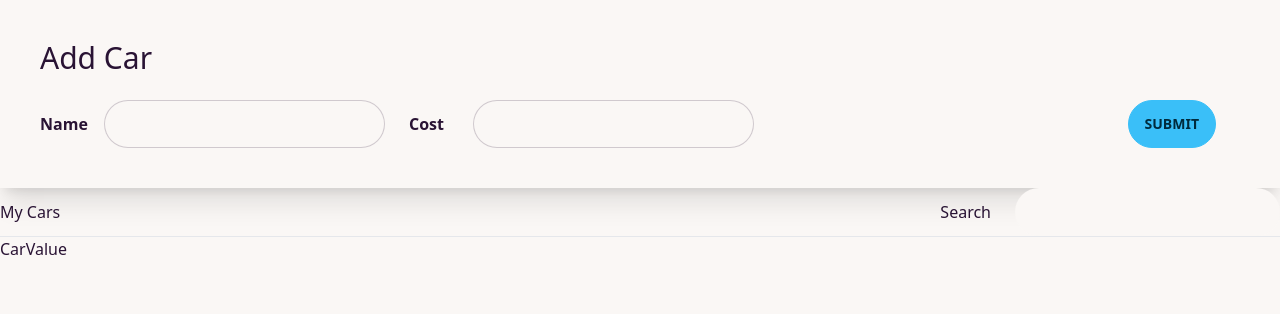
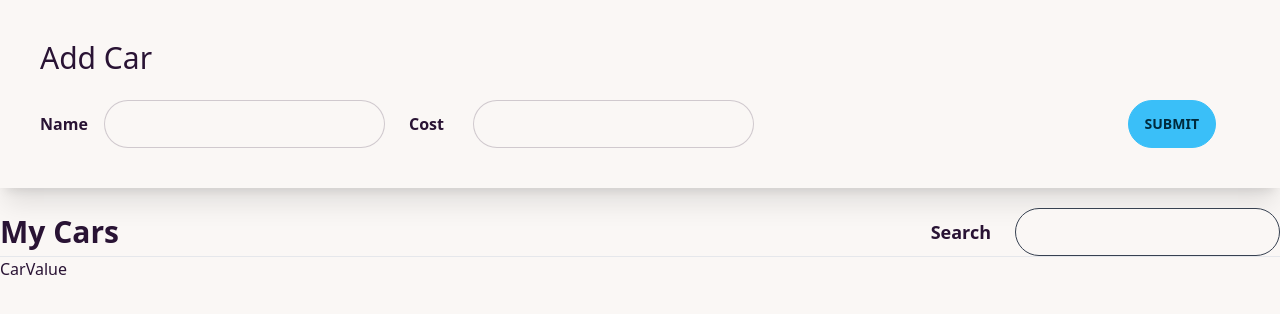
Before and after one commit to ManahilSiddiqui/Cars, a React (Create React App) app: page / in a window 1280 px wide. Shown: the top 314 px of the page. Built offline with nearby package versions, Linux system fonts and the light colour scheme.

Commit message:
Dervied State in useSelector function

```diff
--- a/src/components/CarList.js
+++ b/src/components/CarList.js
@@ -3,8 +3,9 @@ import { removeCar } from '../store';
 
 function CarList() {
     const dispatch = useDispatch();
-    const cars = useSelector((state) => {
-        return state.cars.data;
+    const cars = useSelector(({ cars: { data, searchTerm }}) => {
+        return data.filter((car) => car.name.toLowerCase().includes(searchTerm.toLowerCase())
+        );
     });
 
     const handleCarDelete = (car) => {
--- a/src/components/CarSearch.js
+++ b/src/components/CarSearch.js
@@ -14,11 +14,11 @@ function CarSearch() {
     return(
 
         <div class=" flex flex-row justify-between items-center">
-            <h3 class="mb-0"> My Cars </h3>
+            <h3 class="mt-5 mb-0 text-3xl font-semibold"> My Cars </h3>
             <div class="flex items-center">
-                <label class="mb-0 mr-6">Search</label>
+                <label class="mt-5 mb-0 mr-6 text-lg font-semibold">Search</label>
                 <input
-                className="input"
+                class=" input mt-5 border border-gray-700"
                 value={searchTerm}
                 onChange={handleSearchTermChange} />
             </div>
```
